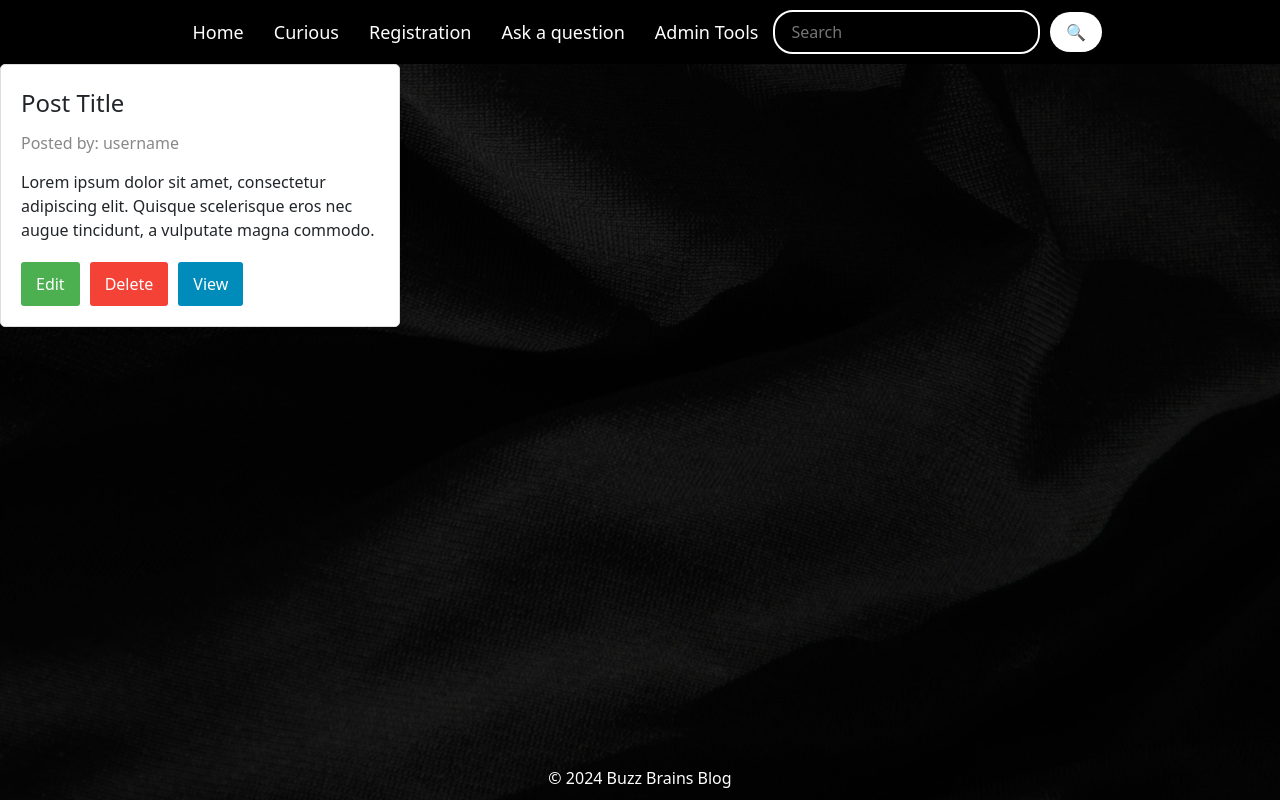
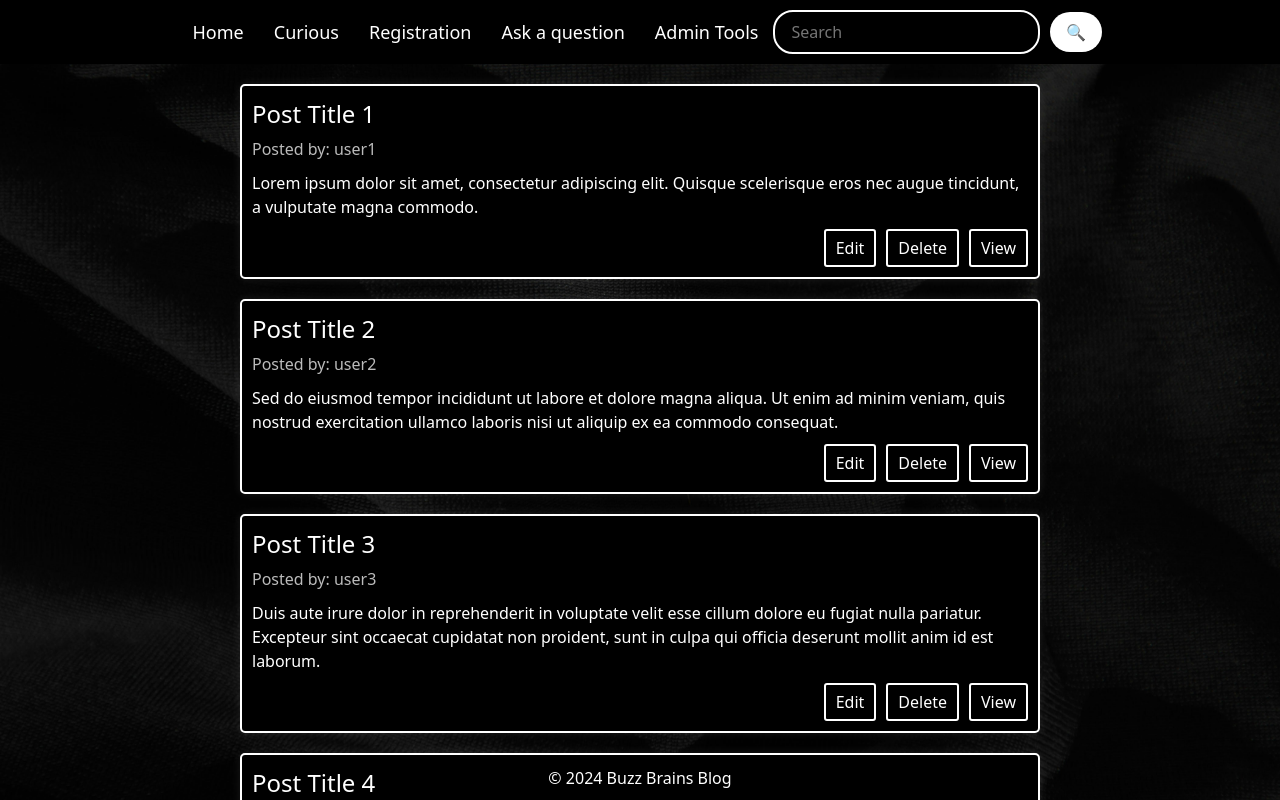
Before and after one commit to Beez1/Angular-Js-blog, an Angular app in the folder my-app/: page /adminTools in a window 1280 px wide. Shown: the top 800 px of the page. Built offline with nearby package versions, Linux system fonts and the light colour scheme; no server answers.

Commit message:
Update post styling and content in admin-tools component

```diff
--- a/my-app/src/app/admin-tools/admin-tools.component.css
+++ b/my-app/src/app/admin-tools/admin-tools.component.css
@@ -105,42 +105,50 @@
 
 
 .post {
-    background-color: white;
-    padding: 20px;
-    border: 1px solid #ddd;
+    background-color: #000; /* Black background */
+    color: #fff; /* White text */
+    padding: 10px; /* Adjust padding to reduce height */
+    border: 2px solid #fff; /* White border */
     border-radius: 5px;
-    box-shadow: 0 0 10px rgba(0, 0, 0, 0.1);
-    width: 400px;
+    box-shadow: 0 0 10px rgba(255, 255, 255, 0.1);
+    width: 80%; /* Adjust width as needed */
+    max-width: 800px; /* Maximum width for responsiveness */
+    margin: 20px auto; /* Center horizontally and add space between posts */
 }
+
 .post-title {
     font-size: 1.5em;
-    margin-bottom: 10px;
+    margin-bottom: 5px; /* Reduce margin bottom */
 }
+
 .post-username {
-    color: #888;
-    margin-bottom: 15px;
+    color: #bbb; /* Light grey for username */
+    margin-bottom: 10px; /* Reduce margin bottom */
 }
+
 .post-content {
-    margin-bottom: 20px;
+    margin-bottom: 10px; /* Reduce margin bottom */
 }
+
+.post-actions {
+    display: flex;
+    justify-content: flex-end; /* Align buttons to the right */
+}
+
 .post-actions button {
-    padding: 10px 15px;
-    margin-right: 10px;
-    border: none;
+    padding: 5px 10px; /* Reduce padding */
+    margin-left: 10px;
+    border: 2px solid #fff; /* White border */
     border-radius: 3px;
     cursor: pointer;
+    background-color: #000; /* Black background */
+    color: #fff; /* White text */
+    transition: background-color 0.3s ease, transform 0.3s ease;
 }
-  .edit-button {
-    background-color: #4CAF50;
-    color: white;
-  }
-  .delete-button {
-    background-color: #f44336;
-    color: white;
-  }
-  .view-button {
-    background-color: #008CBA;
-    color: white;
+
+.post-actions button:hover {
+    background-color: #333; /* Darker background on hover */
+    transform: scale(1.1); /* Scale up on hover */
 }
 
 .footer {
--- a/my-app/src/app/admin-tools/admin-tools.component.html
+++ b/my-app/src/app/admin-tools/admin-tools.component.html
@@ -14,10 +14,55 @@
   </div>
 </div>
 
+
 <div class="post">
-  <div class="post-title">Post Title</div>
-  <div class="post-username">Posted by: username</div>
+  <div class="post-title">Post Title 1</div>
+  <div class="post-username">Posted by: user1</div>
   <div class="post-content">Lorem ipsum dolor sit amet, consectetur adipiscing elit. Quisque scelerisque eros nec augue tincidunt, a vulputate magna commodo.</div>
+  <div class="post-actions">
+    <button class="edit-button">Edit</button>
+    <button class="delete-button">Delete</button>
+    <button class="view-button">View</button>
+  </div>
+</div>
+
+<div class="post">
+  <div class="post-title">Post Title 2</div>
+  <div class="post-username">Posted by: user2</div>
+  <div class="post-content">Sed do eiusmod tempor incididunt ut labore et dolore magna aliqua. Ut enim ad minim veniam, quis nostrud exercitation ullamco laboris nisi ut aliquip ex ea commodo consequat.</div>
+  <div class="post-actions">
+    <button class="edit-button">Edit</button>
+    <button class="delete-button">Delete</button>
+    <button class="view-button">View</button>
+  </div>
+</div>
+
+<div class="post">
+  <div class="post-title">Post Title 3</div>
+  <div class="post-username">Posted by: user3</div>
+  <div class="post-content">Duis aute irure dolor in reprehenderit in voluptate velit esse cillum dolore eu fugiat nulla pariatur. Excepteur sint occaecat cupidatat non proident, sunt in culpa qui officia deserunt mollit anim id est laborum.</div>
+  <div class="post-actions">
+    <button class="edit-button">Edit</button>
+    <button class="delete-button">Delete</button>
+    <button class="view-button">View</button>
+  </div>
+</div>
+
+<div class="post">
+  <div class="post-title">Post Title 4</div>
+  <div class="post-username">Posted by: user4</div>
+  <div class="post-content">Curabitur pretium tincidunt lacus. Nulla gravida orci a odio. Nullam varius, turpis et commodo pharetra, est eros bibendum elit, nec luctus magna felis sollicitudin mauris.</div>
+  <div class="post-actions">
+    <button class="edit-button">Edit</button>
+    <button class="delete-button">Delete</button>
+    <button class="view-button">View</button>
+  </div>
+</div>
+
+<div class="post">
+  <div class="post-title">Post Title 5</div>
+  <div class="post-username">Posted by: user5</div>
+  <div class="post-content">Integer in sapien. Etiam imperdiet imperdiet orci. Nunc nec neque. Phasellus leo dolor, tempus non, auctor et, hendrerit quis, nisi.</div>
   <div class="post-actions">
     <button class="edit-button">Edit</button>
     <button class="delete-button">Delete</button>
```
Lines whose indentation alone changed are shown as unchanged.
